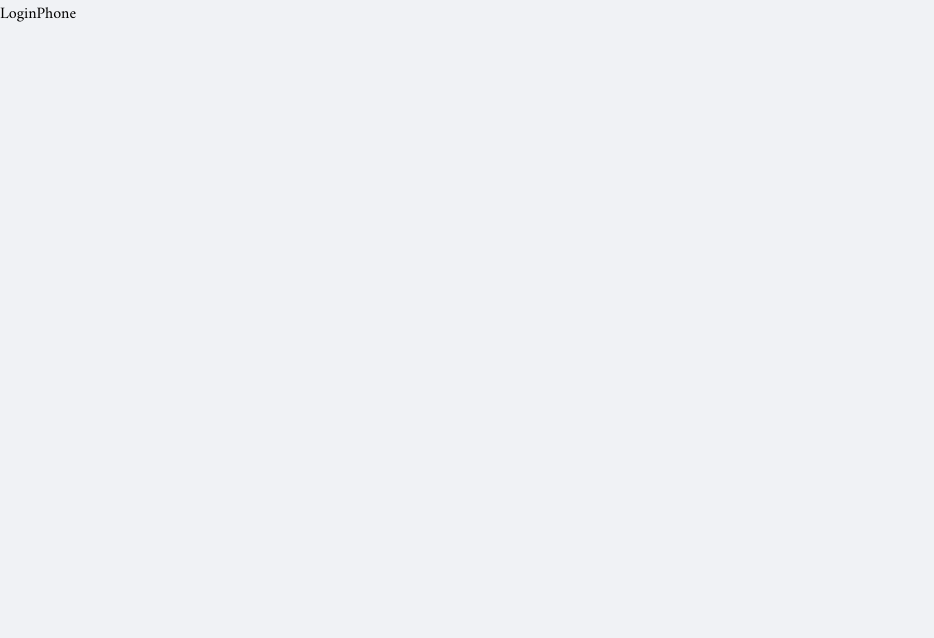
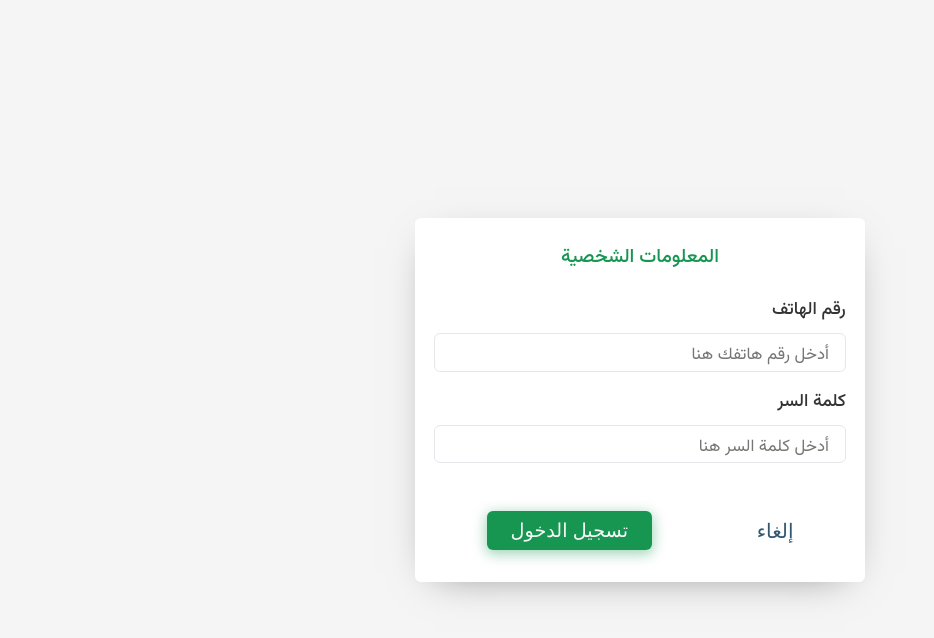
Before and after one commit to ahmed-abdat/whatesapp-clone, a React (Vite) app: page /login in a window 1280 px wide. Shown: the top 638 px of the page, without its empty margins (0-934 px from the left). Built offline with nearby package versions, Linux system fonts and the light colour scheme.

Commit message:
new version

```diff
--- a/src/page/loginPhone/LoginPhone.jsx
+++ b/src/page/loginPhone/LoginPhone.jsx
@@ -1,7 +1,63 @@
-import './loginPhone.css'
+import { ToastContainer, toast } from "react-toastify";
+import "./loginPhone.css";
+import { useState } from "react";
+import { useNavigate } from "react-router-dom";
 
 export default function LoginPhone() {
+  // state
+  const [password, setPassword] = useState("");
+  const [phoneNumber, setPhoneNumber] = useState("");
+
+  // navigate
+  const navigate = useNavigate();
+
   return (
-    <div>LoginPhone</div>
-  )
+    <div className="userInfo dr-ar">
+      <form>
+        <div className="header">
+          <h2> المعلومات الشخصية </h2>
+        </div>
+        <div className="input phone">
+          <label htmlFor="phoneNumber"> رقم الهاتف</label>
+          <input
+            type="text"
+            placeholder="أدخل رقم هاتفك هنا"
+            id="phoneNumber"
+            // onChange={handelPhone}
+            value={phoneNumber}
+            // disabled={getIsEmailUser() ? false : true}
+          />
+        </div>
+        {/* password for user phone */}
+        <div className="input phone">
+          <label htmlFor="password"> كلمة السر</label>
+          <input
+            type="text"
+            placeholder="أدخل كلمة السر هنا"
+            id="password"
+            name="password"
+            onChange={(e) => setPassword(e.target.value)}
+            value={password}
+          />
+        </div>
+        <ToastContainer
+          position="top-center"
+          autoClose={4000}
+          hideProgressBar={false}
+          newestOnTop
+          closeOnClick
+          rtl={true}
+          pauseOnFocusLoss
+          draggable
+          pauseOnHover
+          theme="colored"
+          limit={2}
+        />
+        <div className="btnes">
+          <button className="btn cancel"> إلغاء </button>
+          <button className="send">تسجيل الدخول</button>
+        </div>
+      </form>
+    </div>
+  );
 }
--- a/src/page/loginPhone/loginPhone.css
+++ b/src/page/loginPhone/loginPhone.css
@@ -0,0 +1,17 @@
+
+
+
+
+.userInfo button.cancel {
+    background-color: transparent;
+    font-size: 1.25rem;
+    color: var(--text-color);
+  }
+
+  .userInfo .cancel:hover {
+    color: #444;
+  }
+
+  .userInfo .btnes button.send{
+    padding: 0.5rem 1.5rem;
+  }
--- a/src/page/userInfo/userInfo.css
+++ b/src/page/userInfo/userInfo.css
@@ -132,7 +132,7 @@
   justify-content: space-around;
 }
 
-.userInfo .btnes button {
+.userInfo .btnes button.send {
   cursor: pointer;
   outline: none;
   border: none;
```
